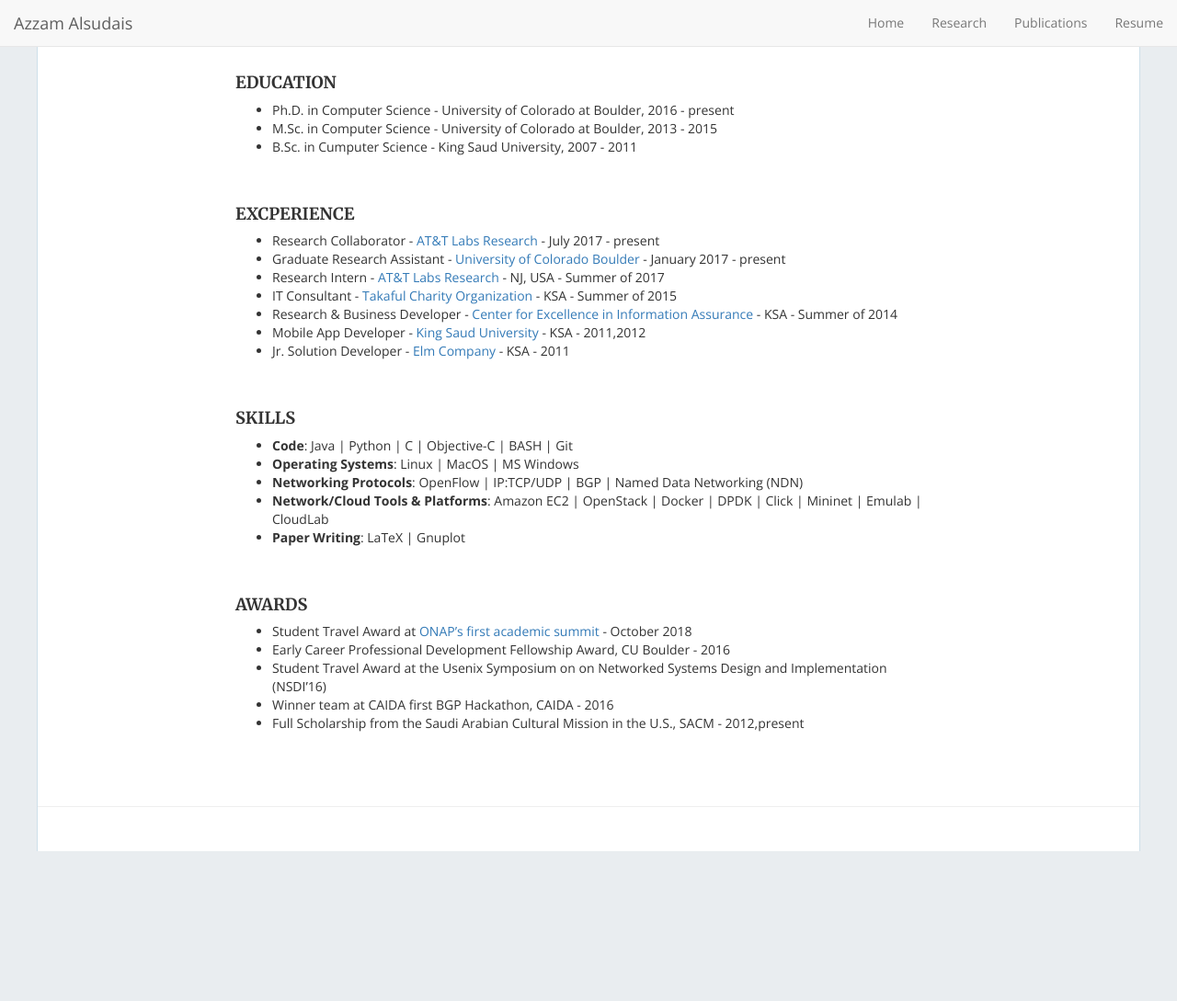
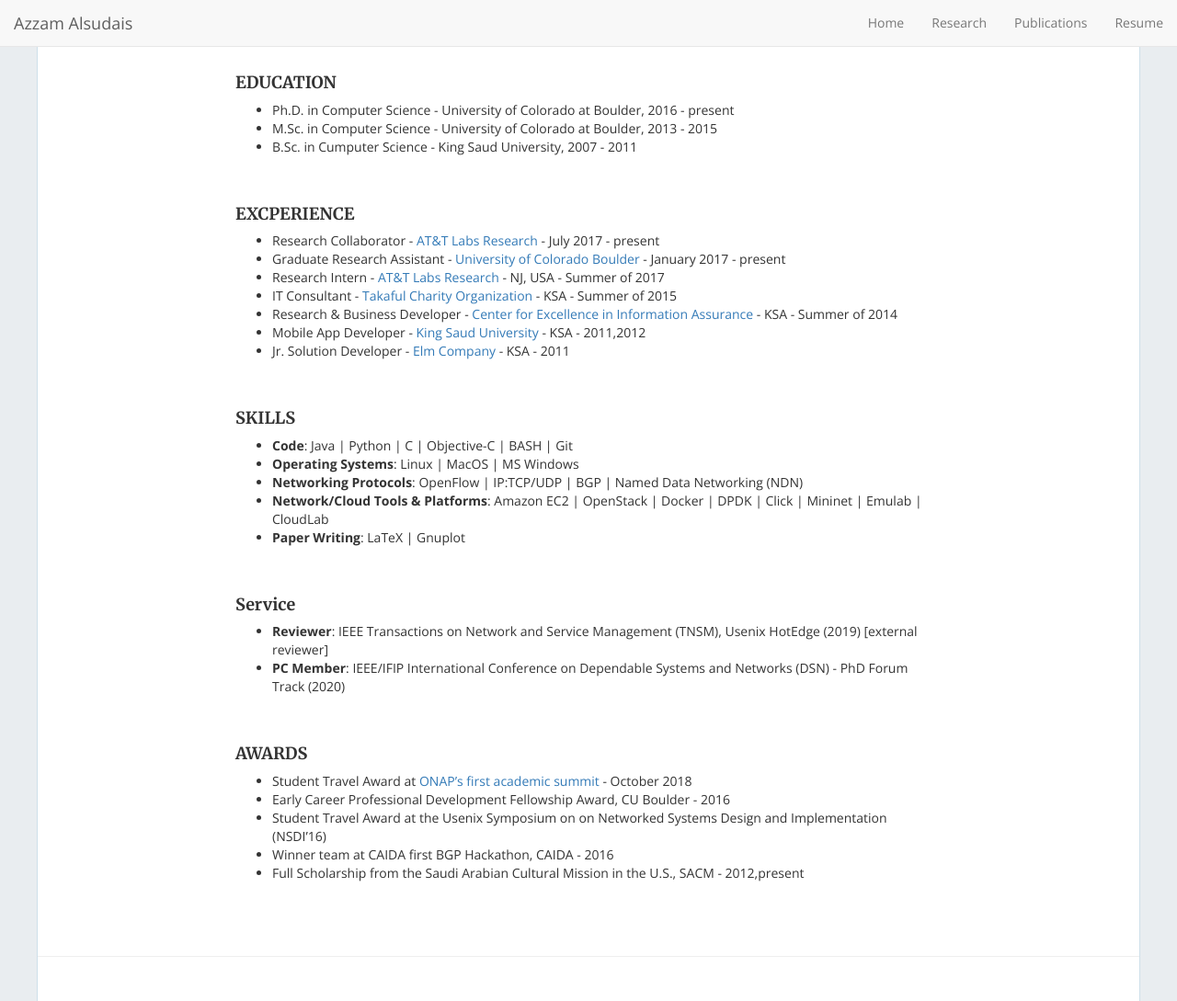
Before and after one commit to aalsudais/aalsudais.github.io, a Jekyll site: the page built from _pages/resume.md, in a window 1280 px wide and 1089 px high. Shown: the whole window at 92% size. Built offline with Jekyll 4.4.1, drawn with Linux system fonts in a browser that asks for light colours; nearby versions of some CDN libraries.

Commit message:
added service to resume

```diff
--- a/_pages/resume.md
+++ b/_pages/resume.md
@@ -38,6 +38,13 @@ permalink: /resume
 
 &nbsp;
 
+#### Service
+
+- **Reviewer**: IEEE Transactions on Network and Service Management (TNSM), Usenix HotEdge (2019) [external reviewer]
+- **PC Member**: IEEE/IFIP International Conference on Dependable Systems and Networks (DSN) - PhD Forum Track (2020)
+
+&nbsp;
+
 #### AWARDS
 
 - Student Travel Award at [ONAP's first academic summit](https://events.linuxfoundation.org/events/academic-summit/) - October 2018
```
Also changed, not shown: _pages/about.md (+1 -1 lines).
